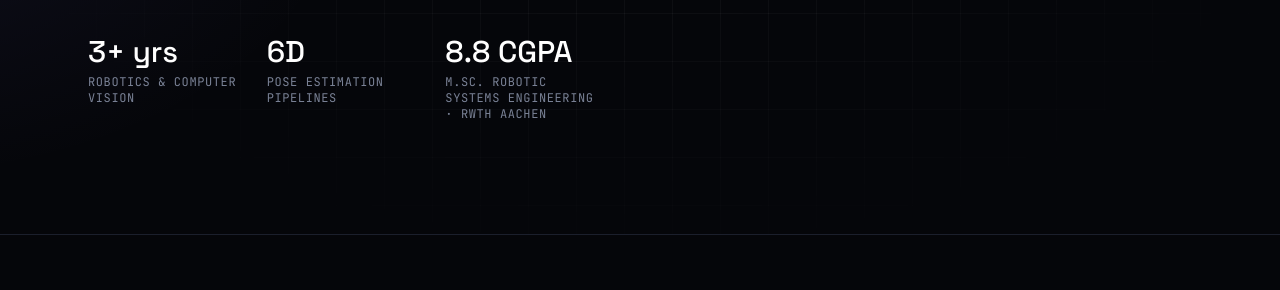
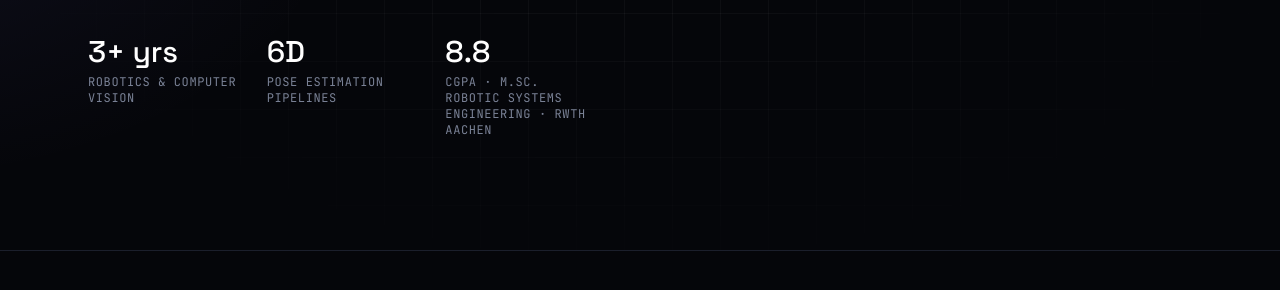
Before and after one commit to imYK223/imYK223.github.io, a plain HTML site: page index.html in a window 1280 px wide. Shown: the part 764-1054 px from the top of the page. Drawn offline with nearby package versions, Linux system fonts and the light colour scheme.

Commit message:
Update CGPA display format in index.html

```diff
--- a/index.html
+++ b/index.html
@@ -299,8 +299,8 @@
             <div class="text-xs font-mono uppercase tracking-wider text-muted mt-1">Pose estimation pipelines</div>
           </div>
           <div>
-            <div class="text-3xl font-medium text-white">8.8 CGPA</div>
-            <div class="text-xs font-mono uppercase tracking-wider text-muted mt-1">M.Sc. Robotic Systems Engineering · RWTH Aachen</div>
+            <div class="text-3xl font-medium text-white">8.8</div>
+            <div class="text-xs font-mono uppercase tracking-wider text-muted mt-1">CGPA · M.Sc. Robotic Systems Engineering · RWTH Aachen</div>
           </div>
         </div>
       </div>
```
